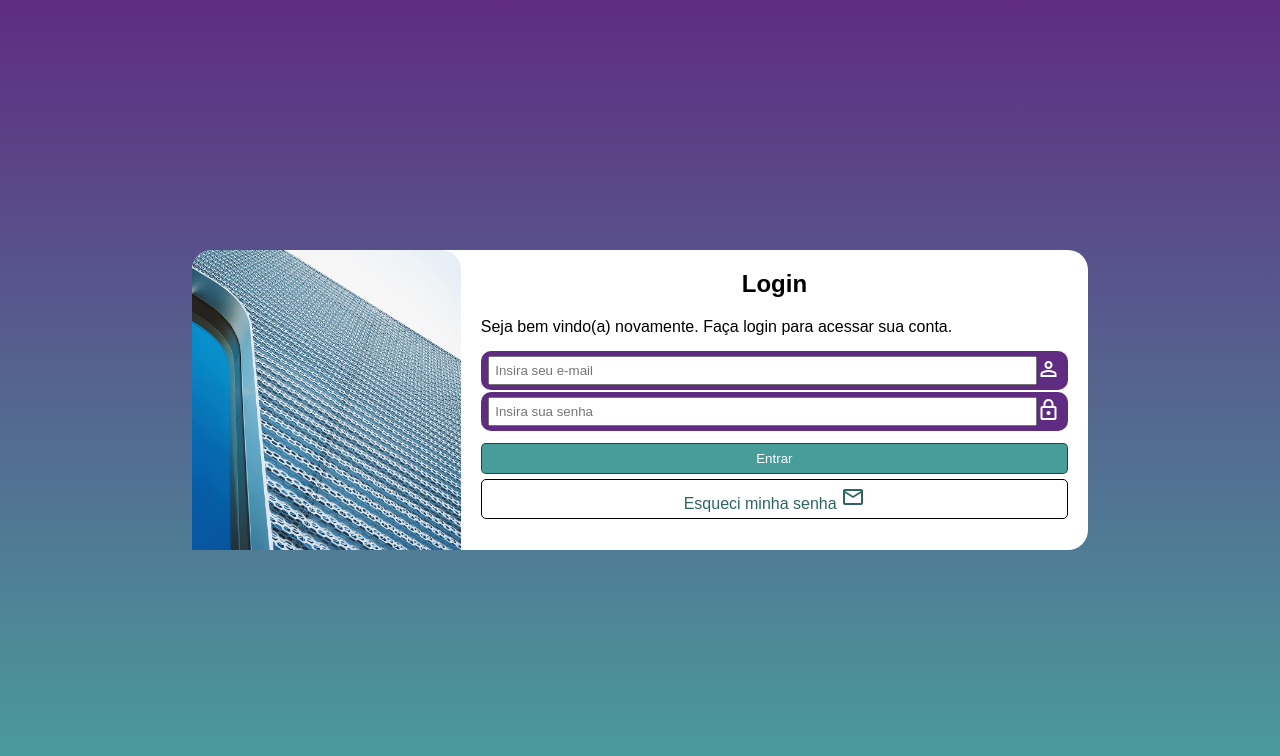
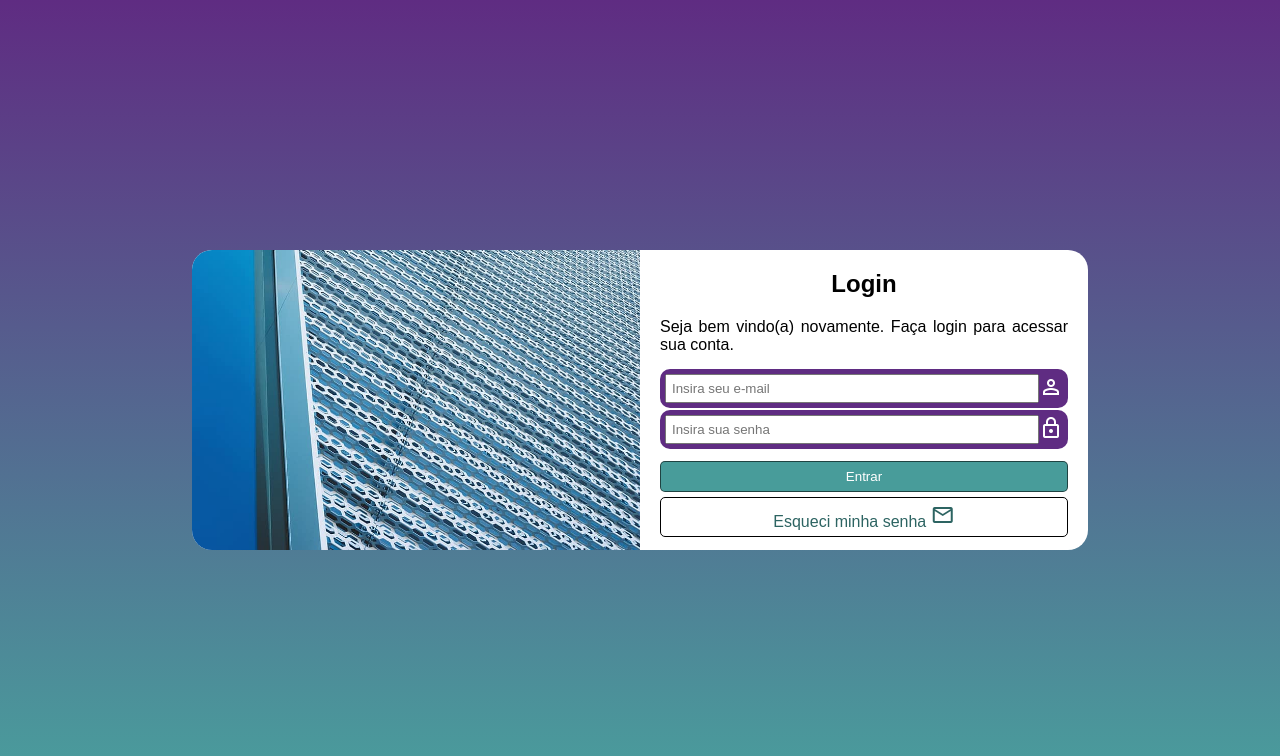
Before and after one commit to Edmon-Nascimento/Login-screen, a plain HTML site: page index.html in a window 1280 px wide. Drawn offline with nearby package versions, Linux system fonts and the light colour scheme.

Commit message:
form requirements and style fixes

```diff
--- a/index.html
+++ b/index.html
@@ -6,6 +6,7 @@
     <title>Tela de login</title>
     <link rel="stylesheet" href="styles/style.css">
     <link rel="stylesheet" href="styles/medium-screen.css" media="screen and (min-width: 768px)">
+    <link rel="stylesheet" href="styles/large-screen.css" media="screen and (min-width: 992px)">
     <link href="https://fonts.googleapis.com/css2?family=Material+Symbols+Outlined" rel="stylesheet" />
     <link rel="shortcut icon" href="./images/favicon.ico" type="image/x-icon">
 </head>
@@ -21,19 +22,19 @@
                 </p>
                 <form action="" method="post">
                     <p class="container-bg">
-                        <input type="email" name="login" id="login" placeholder="Insira seu e-mail">
+                        <input type="email" name="login" id="login" placeholder="Insira seu e-mail" required>
                         <label for="login"><span class="material-symbols-outlined">
                             person
                             </span></label>
                     </p>
                     <p class="container-bg">
-                        <input type="password" name="senha" id="senha" placeholder="Insira sua senha">
+                        <input type="password" name="senha" id="senha" placeholder="Insira sua senha" required minlength="8" maxlength="30">
                         <label for="senha"><span class="material-symbols-outlined">
                             lock
                             </span></label>
                     </p>
-                    <input class="botao" type="button" value="Entrar">
-                    <p><a href="">Esqueci minha senha <span class="material-symbols-outlined">
+                    <input class="botao" type="submit" value="Entrar" onclick="login()">
+                    <p><a href="">Esqueci minha senha <span class="material-symbols-outlined" onclick="senha()">
                         mail
                         </span></a></p>
 
--- /dev/null
+++ b/styles/large-screen.css
@@ -0,0 +1,14 @@
+@charset "UTF-8";
+
+.login{
+    max-width: 1000px;
+
+}
+
+.img{
+    width: 50%;
+}
+
+.form{
+    width: 50%;
+}
--- a/styles/medium-screen.css
+++ b/styles/medium-screen.css
@@ -6,15 +6,14 @@ body, html{
 
 .login{
     width: 70vw;
-    max-width: 1000px;
     height: 300px;
     display: flex;
 }
 
 .img{
-    display: block;
     height: 100%;
     width: 30%;
+    border-radius: 20px 0 0 20px;
 }
 
 .form{
```
